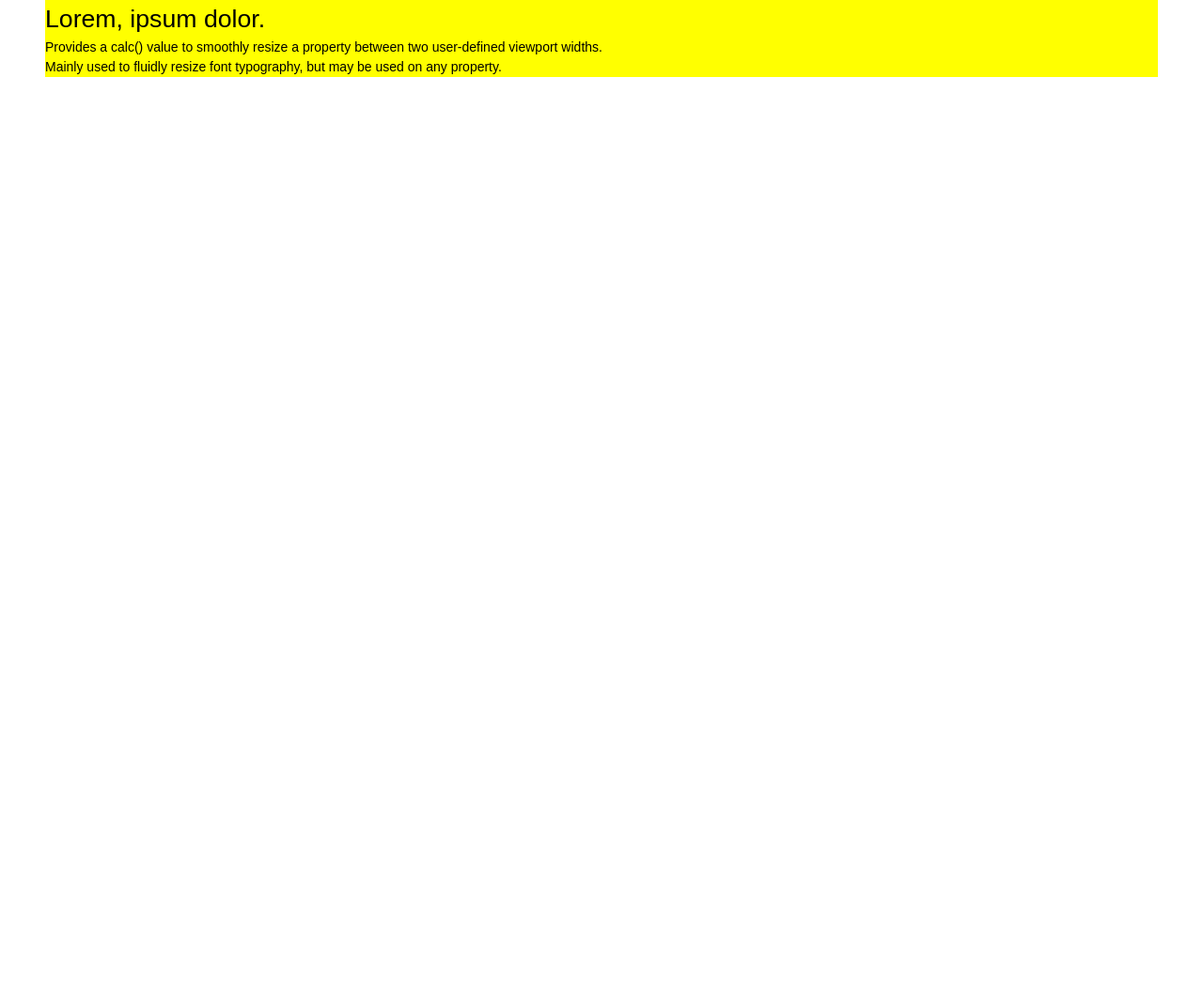
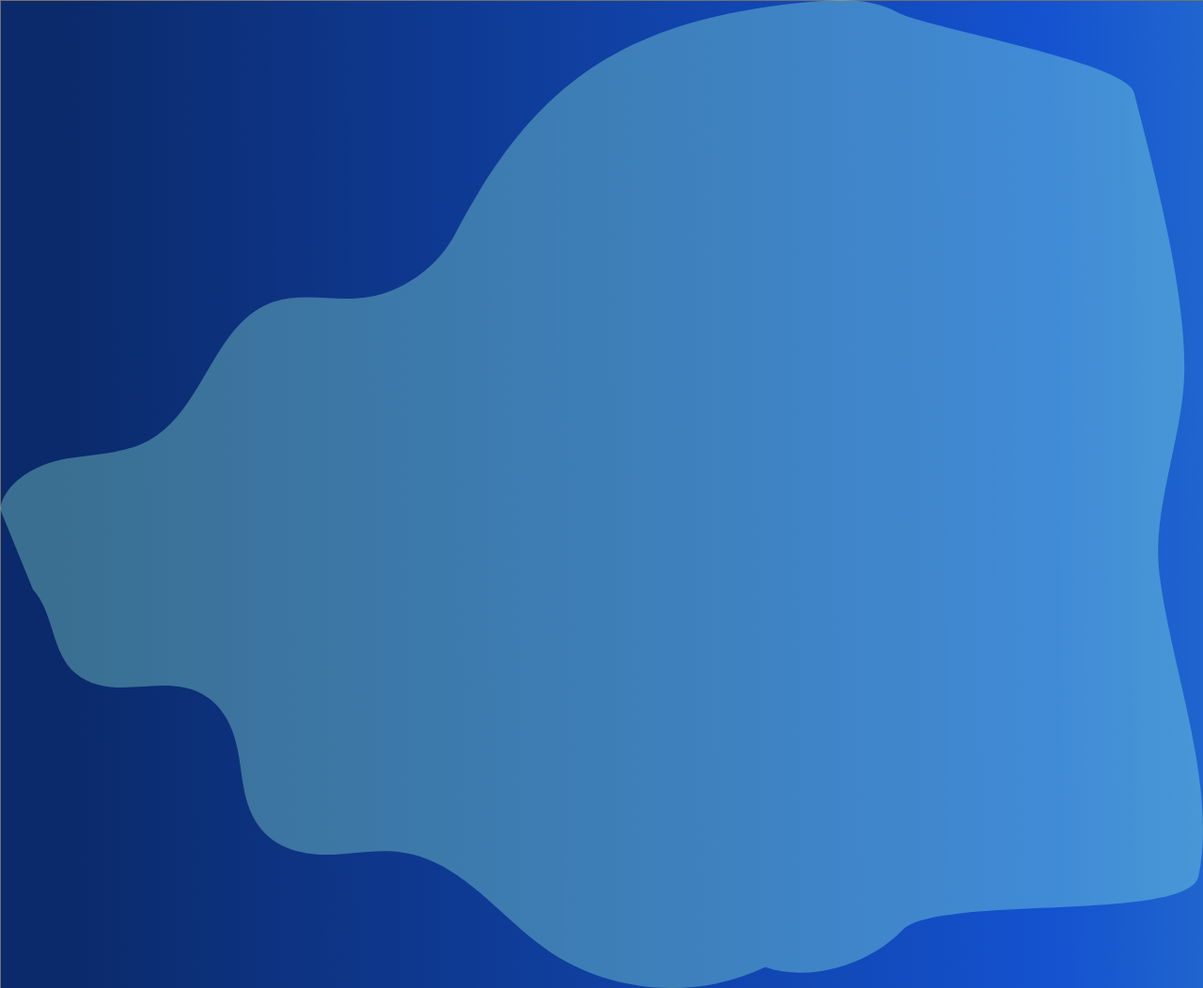
Before and after one commit to javedmistari/aarav, a website: page index.html in a window 1280 px wide. Shown: the whole page at 94% size. Before the commit the page ends 800 px from the top, so only its background shows below. Drawn offline with Linux system fonts and the light colour scheme.

Commit message:
files added

```diff
--- a/assets/scss/global.scss
+++ b/assets/scss/global.scss
@@ -4,12 +4,12 @@ html {
     /* Do not change this value in any media query */
     /* make use of CSS3 variables where required */
     font-size: 62.5%;
-    font-family: Arial, Helvetica, sans-serif;
+    font-family: 'Plus Jakarta Sans', sans-serif;
 }
 
 .container{
     width: 100%;
-    background-color: yellow;
+
 
 	@include max_breakpoint(1920px) {
 		max-width: 92.5%;
@@ -23,3 +23,21 @@ html {
 
 	}
 }
+
+
+.banner{
+    background: url("../img/bg.svg") no-repeat;
+
+    overflow: hidden;
+
+    img{
+        display: block;
+
+
+
+
+
+    }
+
+
+}
--- a/index.html
+++ b/index.html
@@ -19,6 +19,9 @@
 <link rel="apple-touch-icon" href="assets/images/favicon.ico" />
 <link rel="icon" href="assets/images/favicon.ico" type="image/x-icon" />
 <link rel="shortcut icon" href="assets/images/favicon.ico" type="image/x-icon" />
+<link rel="preconnect" href="https://fonts.googleapis.com">
+<link rel="preconnect" href="https://fonts.gstatic.com" crossorigin>
+<link href="https://fonts.googleapis.com/css2?family=Plus+Jakarta+Sans:wght@400;500;600;800&display=swap" rel="stylesheet">
 <link rel="stylesheet" type="text/css" href="assets/css/critical.css" media="all" />
 <link rel="stylesheet" type="text/css" href="assets/css/style.css" media="all" />
 
@@ -32,7 +35,7 @@
 <meta name="theme-color" content="#249adf">
 -->
 
-	<title></title>
+	<title>Aarav</title>
 
 </head>
 <body>
@@ -41,10 +44,15 @@
 	</header>
 
 	<main class="wrapper">
+		<div class="banner">
+			<img src="assets/img/wave.svg" alt="" srcset="">
+
+
+		</div>
 		<div class="container">
-		<h1>Lorem, ipsum dolor.</h1>
-		<p class="bodyText">Provides a calc() value to smoothly resize a property between two user-defined viewport widths.<br>
-Mainly used to fluidly resize font typography, but may be used on any property.</p>
+
+
+
 		</div>
 	</main>
 
```
Also changed, not shown: assets/css/style.css, assets/img/bg.svg (added), assets/img/wave.svg (added).
